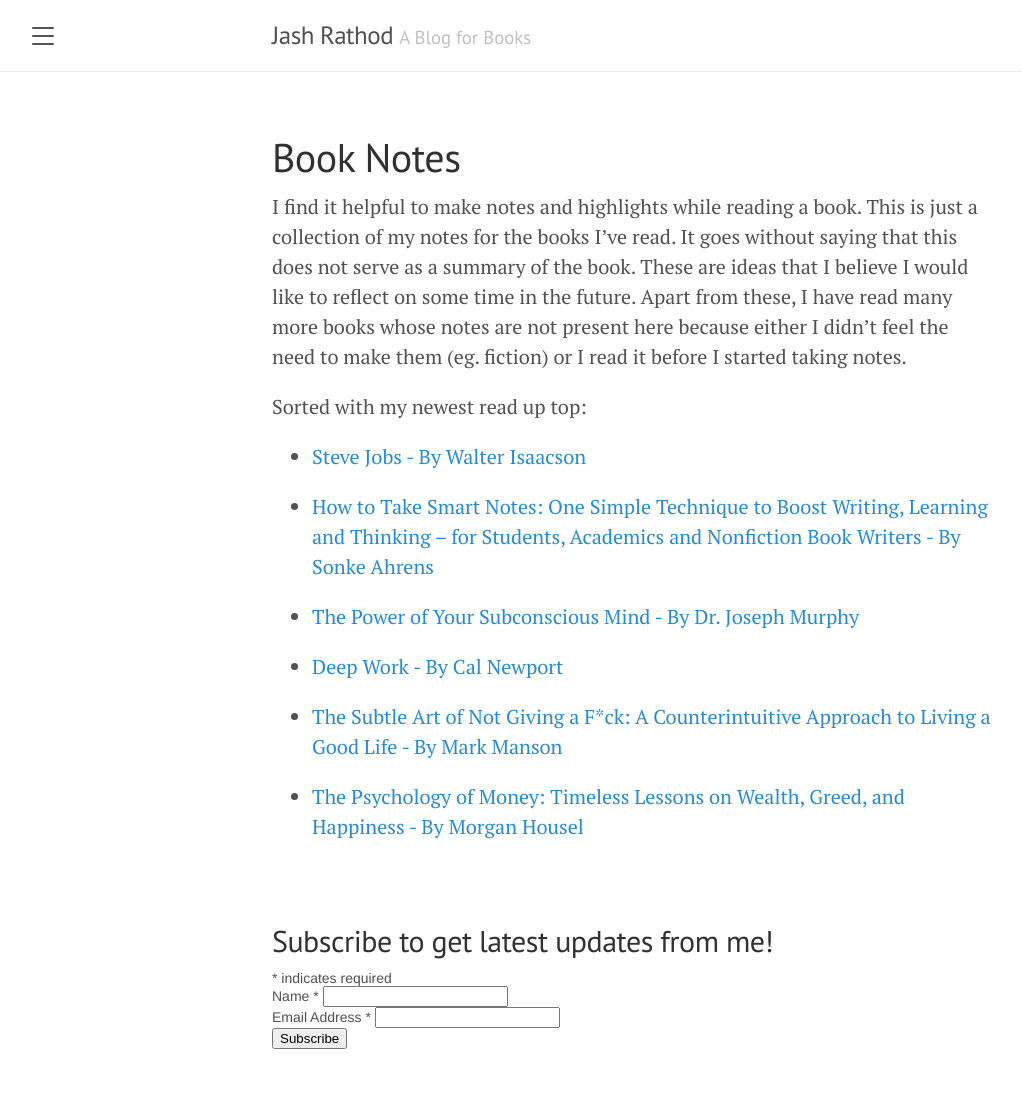
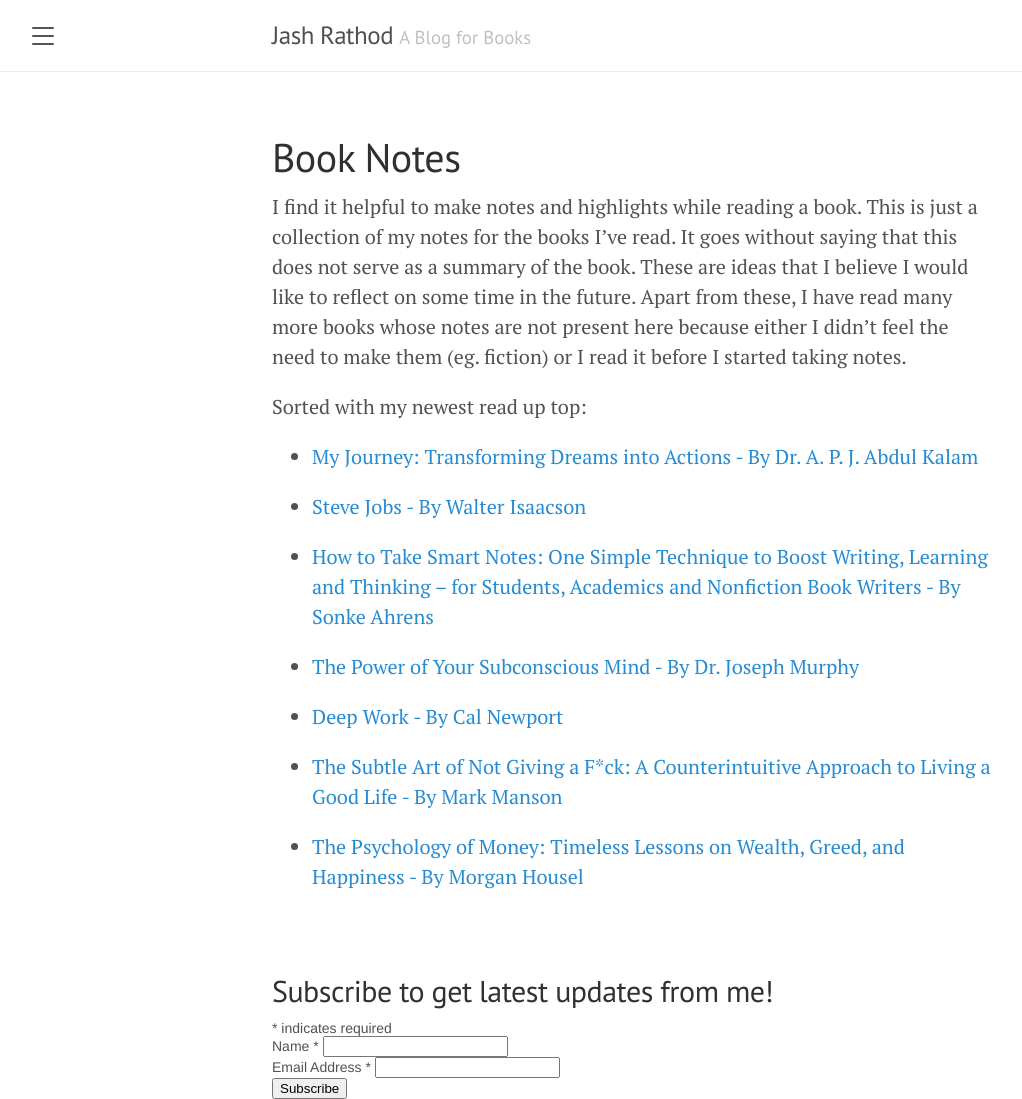
Before and after one commit to jashrathod/book-blog, a Jekyll site: the page built from notes.md, in a window 1280 px wide. Shown: the whole page, without its empty margins (8-1030 px from the left). Built offline with Jekyll 4.4.1, drawn with Linux system fonts in a browser that asks for light colours; comment, search, counter and statistics services are not loaded; before the commit the page ends 1049 px from its top, so only the background shows below that.

Commit message:
Update notes.md

```diff
--- a/notes.md
+++ b/notes.md
@@ -10,6 +10,8 @@ taking notes.
 
 Sorted with my newest read up top:
 
+- [My Journey: Transforming Dreams into Actions - By Dr. A. P. J. Abdul Kalam](https://jashrathod.github.io/book-blog/2021/10/22/my-journey-transforming-dreams-into-actions/)
+
 - [Steve Jobs - By Walter Isaacson](https://jashrathod.github.io/book-blog/2021/10/05/steve-jobs/)
 
 - [How to Take Smart Notes: One Simple Technique to Boost Writing, Learning and Thinking – for Students, Academics and Nonfiction Book Writers - By Sonke Ahrens](https://jashrathod.github.io/book-blog/2021/08/30/how-to-take-smart-notes/)
```
